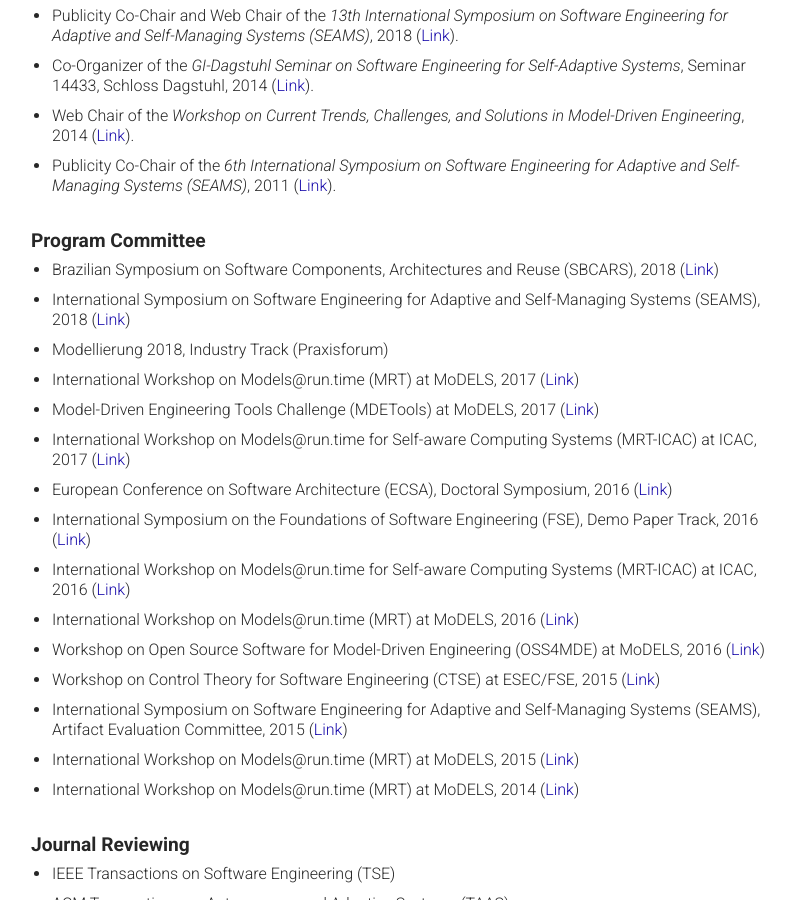
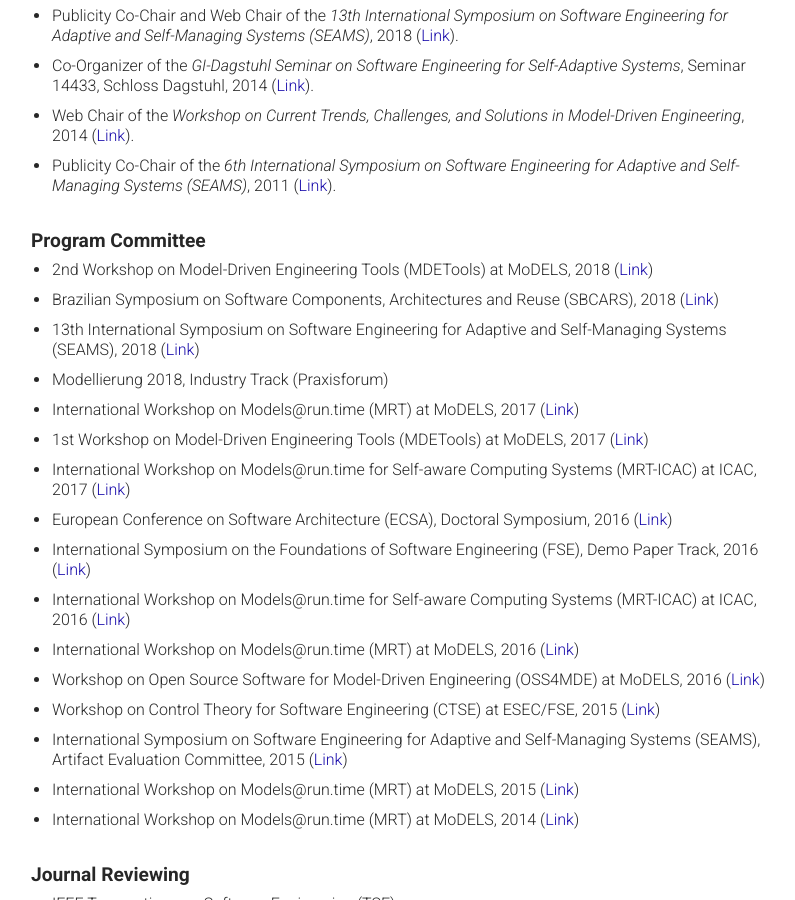
Before and after one commit to thomas-vogel/thomas-vogel.github.io, a Jekyll site: the page built from _pages/activities.md, in a window 1280 px wide and 900 px high, scrolled down 320 px. Shown: the whole window, without its empty margins (234-1029 px from the left). Built offline with Jekyll 4.4.1, drawn with Linux system fonts in a browser that asks for light colours.

Commit message:
Add MDETools'18 PC.

```diff
--- a/_pages/activities.md
+++ b/_pages/activities.md
@@ -19,15 +19,17 @@ layout: paper
 
 ## Program Committee
 
+* 2nd Workshop on Model-Driven Engineering Tools (MDETools) at MoDELS, 2018 ([Link](https://mdetools.github.io/mdetools18/){:target="_blank"})
+
 * Brazilian Symposium on Software Components, Architectures and Reuse (SBCARS), 2018 ([Link](http://cbsoft2018.icmc.usp.br/sbcars.html){:target="_blank"})
 
-* International Symposium on Software Engineering for Adaptive and Self-Managing Systems (SEAMS), 2018 ([Link](http://2018.seams-symposia.org){:target="_blank"})
+* 13th International Symposium on Software Engineering for Adaptive and Self-Managing Systems (SEAMS), 2018 ([Link](http://2018.seams-symposia.org){:target="_blank"})
 
 * Modellierung 2018, Industry Track (Praxisforum)
 
 * International Workshop on Models@run.time (MRT) at MoDELS, 2017 ([Link](http://st.inf.tu-dresden.de/MRT17/){:target="_blank"})
 
-* Model-Driven Engineering Tools Challenge (MDETools) at MoDELS, 2017 ([Link](http://mase.cs.queensu.ca/mdetools/){:target="_blank"})
+* 1st Workshop on Model-Driven Engineering Tools (MDETools) at MoDELS, 2017 ([Link](http://mase.cs.queensu.ca/mdetools/){:target="_blank"})
 
 * International Workshop on Models@run.time for Self-aware Computing Systems (MRT-ICAC) at ICAC, 2017 ([Link](http://st.inf.tu-dresden.de/MRT17-ICAC/){:target="_blank"})
 
```
Also changed, not shown: index.md (+1 -0 lines).
